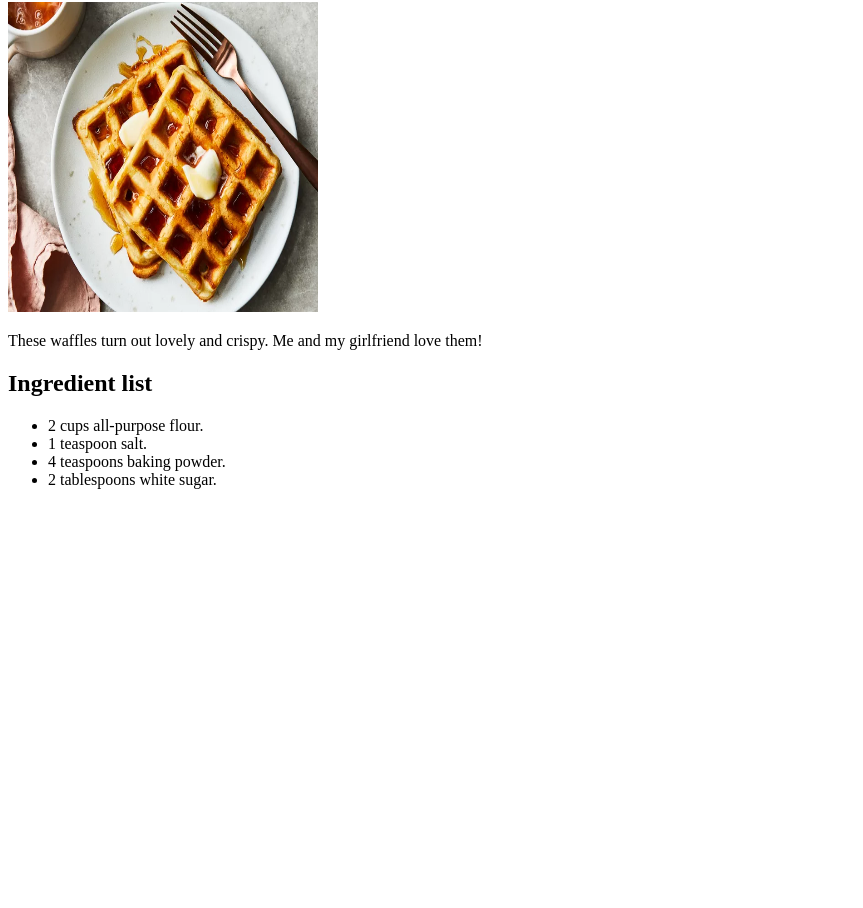
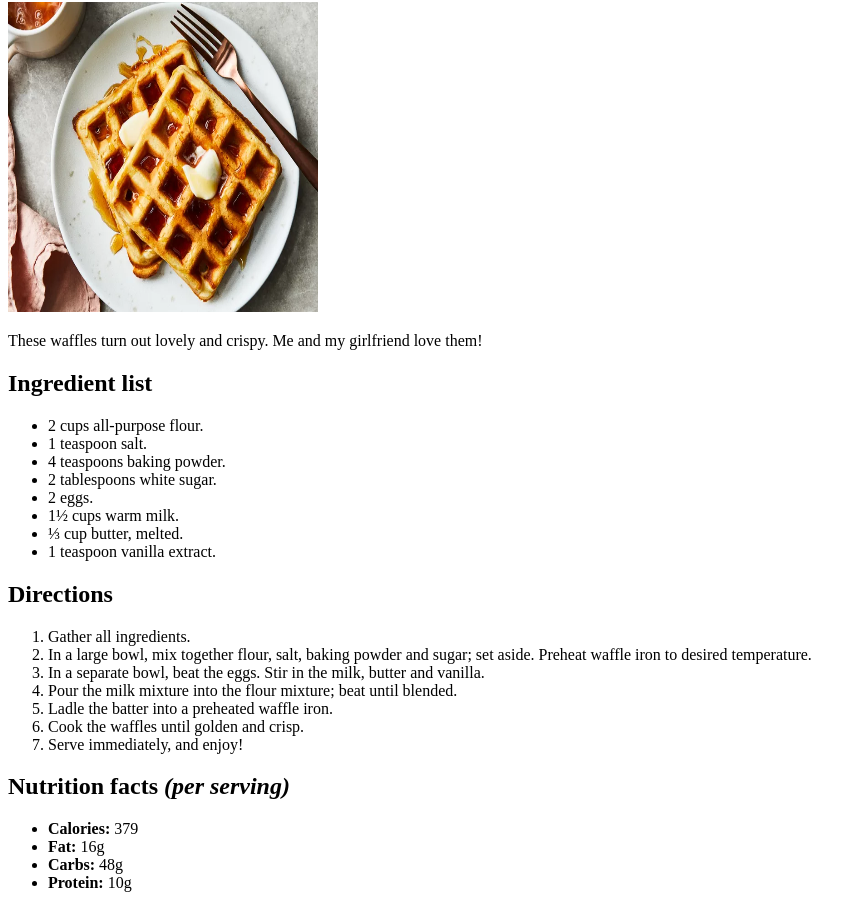
Before and after one commit to Gullivey/odin-recipes, a plain HTML site: page recipes/classic-waffles.html in a window 1280 px wide. Shown: the part 78-986 px from the top of the page, without its empty margins (0-863 px from the left). Before the commit the page ends 800 px from the top, so only its background shows below. Drawn offline with Linux system fonts and the light colour scheme.

Commit message:
Finished adding h2s and lists for the classic waffles recipe

```diff
--- a/recipes/classic-waffles.html
+++ b/recipes/classic-waffles.html
@@ -7,7 +7,7 @@
 
     <body>
         <h1>Classic Waffles</h1>
-        <img src="./classic-waffles.jpg" height="310" width="310" alt="a plate with two waffles">
+        <img src="./classic-waffles.jpg" height="310" width="310" alt="a plate with two waffles with butter and a fork on the side">
         <p>These waffles turn out lovely and crispy. Me and my girlfriend love them!</p>
         <h2>Ingredient list</h2>
         <ul>
@@ -15,7 +15,29 @@
             <li>1 teaspoon salt.</li>
             <li>4 teaspoons baking powder.</li>
             <li>2 tablespoons white sugar.</li>
+            <li>2 eggs.</li>
+            <li>1½ cups warm milk.</li>
+            <li>⅓ cup butter, melted.</li>
+            <li>1 teaspoon vanilla extract.</li>
+        </ul>
 
+        <h2>Directions</h2>
+        <ol>
+            <li>Gather all ingredients.</li>
+            <li>In a large bowl, mix together flour, salt, baking powder and sugar; set aside. Preheat waffle iron to desired temperature.</li>
+            <li>In a separate bowl, beat the eggs. Stir in the milk, butter and vanilla.</li>
+            <li>Pour the milk mixture into the flour mixture; beat until blended.</li>
+            <li>Ladle the batter into a preheated waffle iron.</li>
+            <li>Cook the waffles until golden and crisp.</li>
+            <li>Serve immediately, and enjoy!</li>
+        </ol>
+
+        <h2>Nutrition facts <em>(per serving)</em></h2>
+        <ul>
+            <li><b>Calories:</b> 379</li>
+            <li><b>Fat:</b> 16g</li>
+            <li><b>Carbs:</b> 48g</li>
+            <li><b>Protein:</b> 10g</li>
         </ul>
     </body>
 </html>
```
